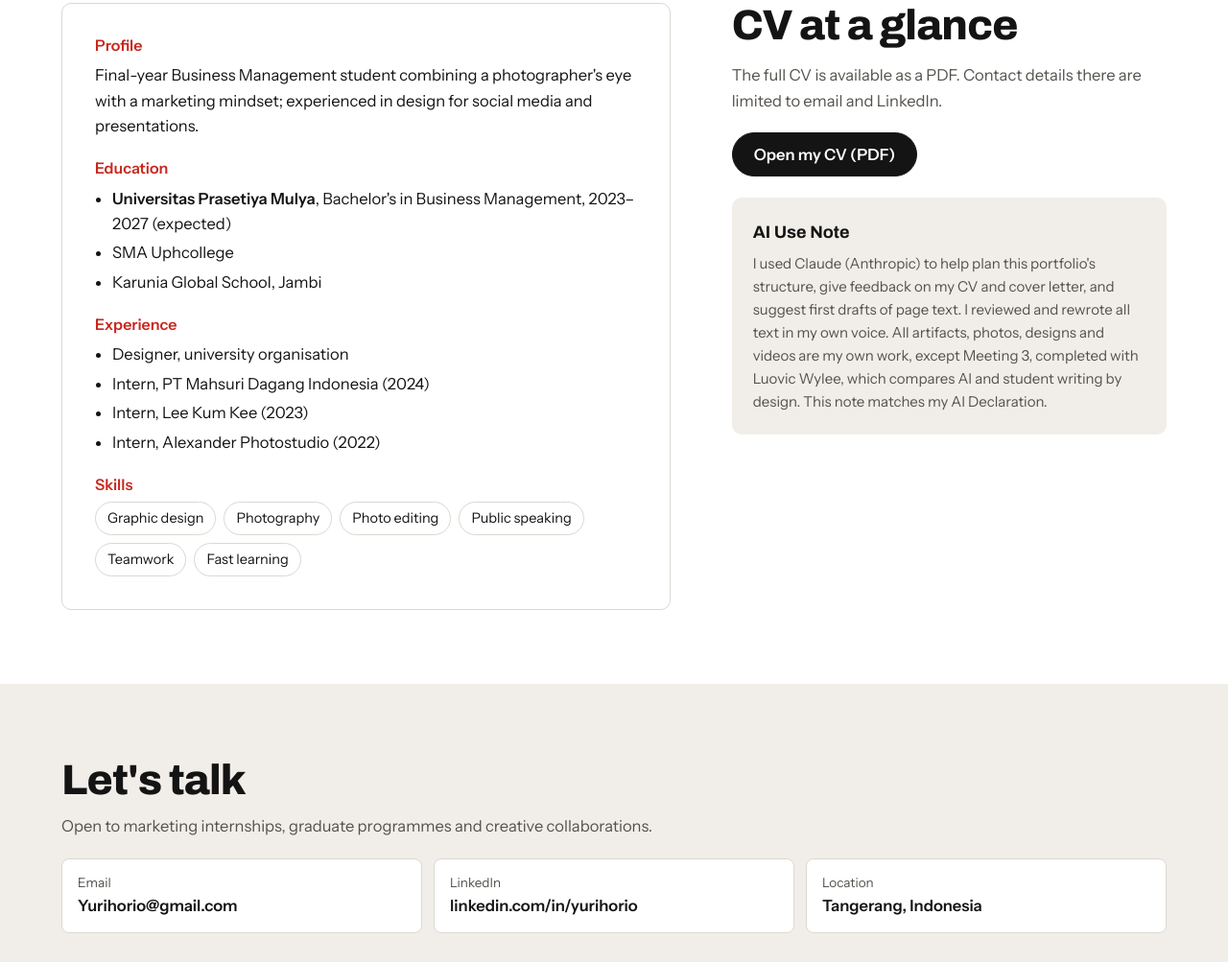
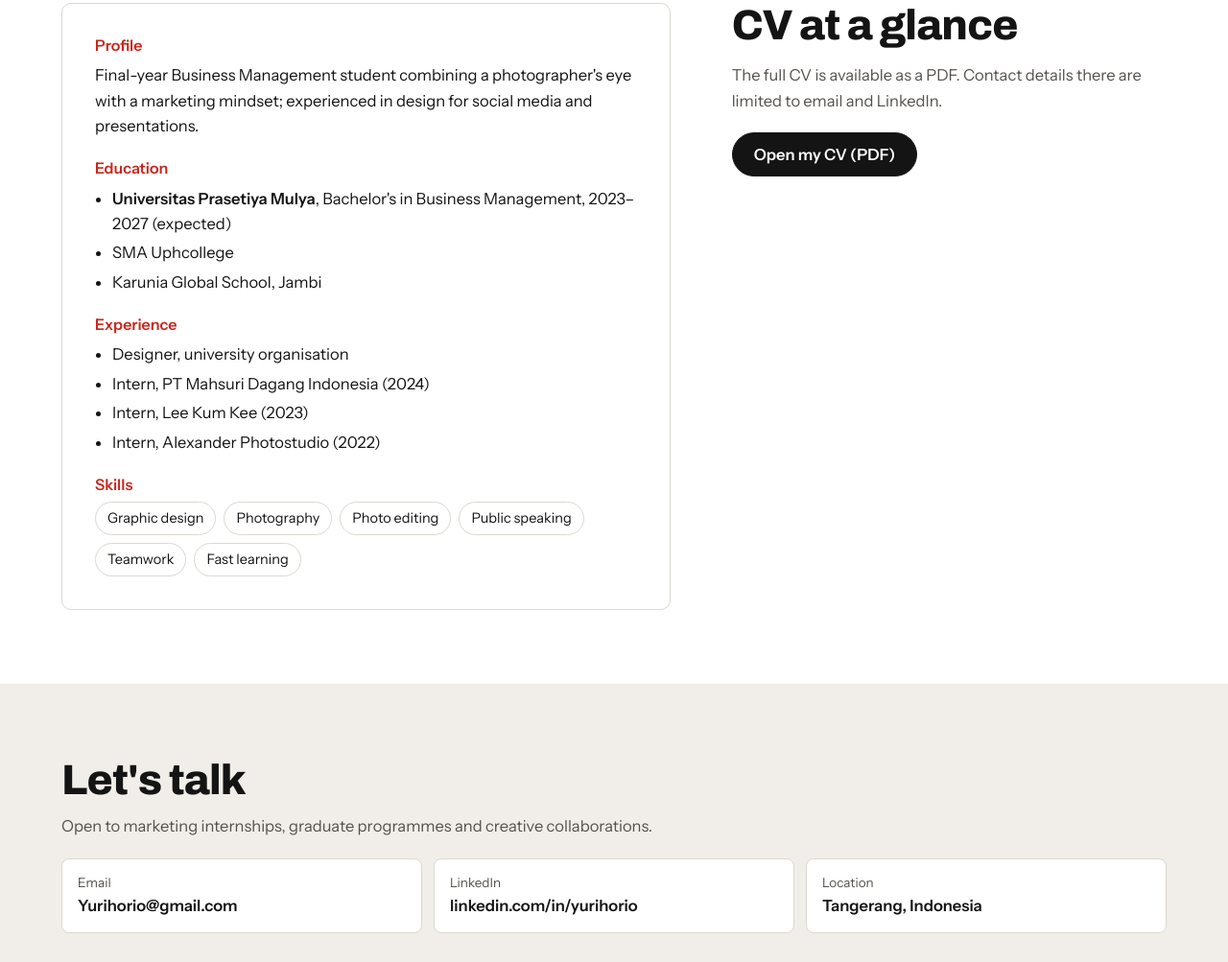
Before and after one commit to yurihorio-source/yurihorio.github.io, a plain HTML site: page index.html in a window 1280 px wide. Shown: the part 4657-5660 px from the top of the page at 96% size. Drawn offline with Linux system fonts and the light colour scheme.

Commit message:
Remove AI Use Note section
Co-Authored-By: Claude Opus 5.5 <noreply@anthropic.com>
Claude-Session: https://claude.ai/code/session_01RaHUZQtNiscGjKp9BGfuev

```diff
--- a/index.html
+++ b/index.html
@@ -208,7 +208,7 @@ footer .wrap{display:flex;flex-wrap:wrap;justify-content:space-between;gap:10px}
 <h2>CV at a glance</h2>
 <p style="color:var(--soft);margin-top:16px">The full CV is available as a PDF. Contact details there are limited to email and LinkedIn.</p>
 <div class="btns" style="margin-top:20px"><a class="btn main" id="cvdl" href="#cv">Open my CV (PDF)</a></div>
-<div class="ai" id="ai"><b>AI Use Note</b><p>I used Claude (Anthropic) to help plan this portfolio's structure, give feedback on my CV and cover letter, and suggest first drafts of page text. I reviewed and rewrote all text in my own voice. All artifacts, photos, designs and videos are my own work, except Meeting 3, completed with Luovic Wylee, which compares AI and student writing by design. This note matches my AI Declaration.</p></div>
+
 </div>
 </div></section>
 
```
